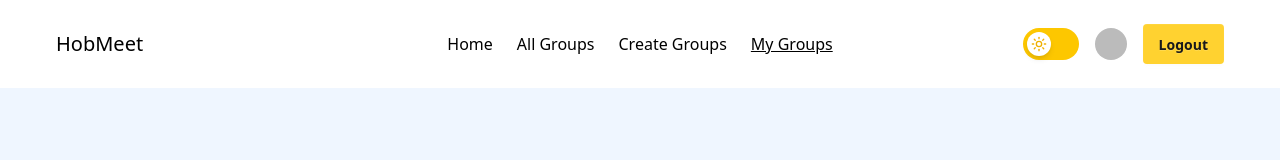
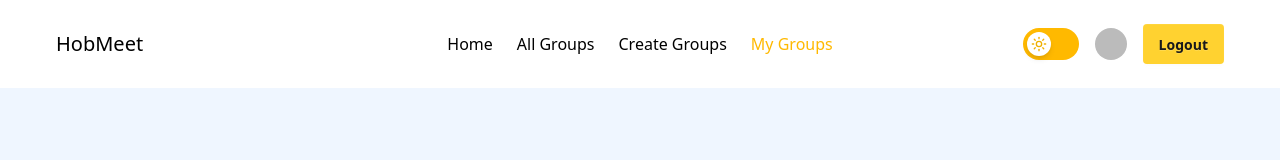
Before and after one commit to Sabbir-Hossain-00/HobMeet, a React (Vite) app: page /myGroups in a window 1280 px wide. Shown: the top 160 px of the page. Built offline with nearby package versions, Linux system fonts and the light colour scheme; no server answers; sample sign-in values are in the browser's storage.

Commit message:
added navlink active class

```diff
--- a/src/components/FeaturedGroup/FeaturedGroup.jsx
+++ b/src/components/FeaturedGroup/FeaturedGroup.jsx
@@ -1,4 +1,4 @@
-import { useEffect, useState } from "react";
+import { useState } from "react";
 import { useLoaderData } from "react-router"
 import { FeaturedGroupCard } from "./FeaturedGroupCard";
 
@@ -10,7 +10,7 @@ export const FeaturedGroup = ()=>{
         <section className=" py-20 container mx-auto px-3 md:px-6 lg:px-8 xl:px-14">
             <h1 className="text-2xl md:text-4xl text-center font-medium mb-3">Discover What's Ongoing</h1>
             <p className="mb-10 text-center">Explore trending hobbies, top-rated communities, and inspiring stories from passionate  hobbyists <br /> around the world—all in one place.</p>
-           <div className=" grid grid-cols-1 md:grid-cols-3 gap-6">
+           <div className=" grid grid-cols-1 md:grid-cols-3 gap-6 xl:gap-10">
               {
                 groups.map((group)=>{
                     return <FeaturedGroupCard key={group._id} group={group} />
--- a/src/components/Navbar/Navbar.jsx
+++ b/src/components/Navbar/Navbar.jsx
@@ -18,10 +18,10 @@ export const Navbar = () => {
 
   const links = (
     <>
-      <li className={`${isDark ? "text-white" : ""}`}><NavLink to="/" className={({ isActive }) => isActive ? "underline" : ""}>Home</NavLink></li>
-      <li className={`${isDark ? "text-white" : ""}`}><NavLink to="/allGroups" className={({ isActive }) => isActive ? "underline" : ""}>All Groups</NavLink></li>
-      <li className={`${isDark ? "text-white" : ""}`}><NavLink to="/createGroups" className={({ isActive }) => isActive ? "underline" : ""}>Create Groups</NavLink></li>
-      {user && <li className={`${isDark ? "text-white" : ""}`}><NavLink to="/myGroups" className={({ isActive }) => isActive ? "underline" : ""}>My Groups</NavLink></li>}
+      <li className={`${isDark ? "text-white" : ""}`}><NavLink to="/" className={({ isActive }) => isActive ? "text-amber-400 font-medium" : "font-medium"}>Home</NavLink></li>
+      <li className={`${isDark ? "text-white" : ""}`}><NavLink to="/allGroups" className={({ isActive }) => isActive ? "text-amber-400 font-medium" : "font-medium"}>All Groups</NavLink></li>
+      <li className={`${isDark ? "text-white" : ""}`}><NavLink to="/createGroups" className={({ isActive }) => isActive ? "text-amber-400 font-medium" : "font-medium"}>Create Groups</NavLink></li>
+      {user && <li className={`${isDark ? "text-white" : ""}`}><NavLink to="/myGroups" className={({ isActive }) => isActive ? "text-amber-400 font-medium" : "font-medium"}>My Groups</NavLink></li>}
     </>
   );
 
@@ -51,7 +51,7 @@ export const Navbar = () => {
         <div className="navbar-end flex items-center gap-4">
 
           {/* Toggle with animation */}
-          <div onClick={toggleTheme} className={`cursor-pointer w-14 h-8 flex items-center rounded-full p-1 transition duration-300 ${isDark ? "bg-gray-700" : "bg-yellow-400"}`}>
+          <div onClick={toggleTheme} className={`cursor-pointer w-14 h-8 flex items-center rounded-full p-1 transition duration-300 ${isDark ? "bg-gray-700" : "bg-amber-400"}`}>
             <div className={`bg-white w-6 h-6 rounded-full shadow-md transform duration-300 ease-in-out ${isDark ? "translate-x-6" : "translate-x-0"}`}>
               {isDark ? <Moon className="w-4 h-4 m-auto mt-1 text-black" /> : <Sun className="w-4 h-4 m-auto mt-1 text-yellow-500" />}
             </div>
```
